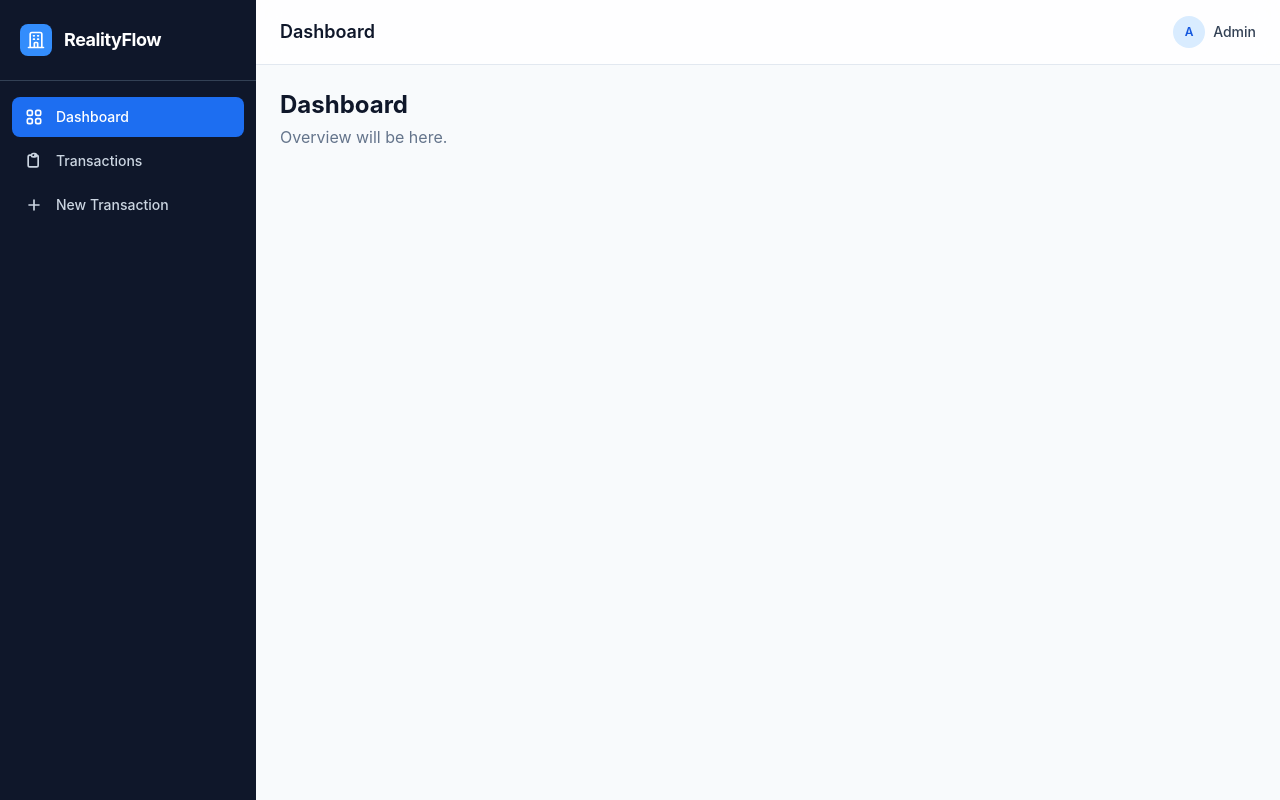
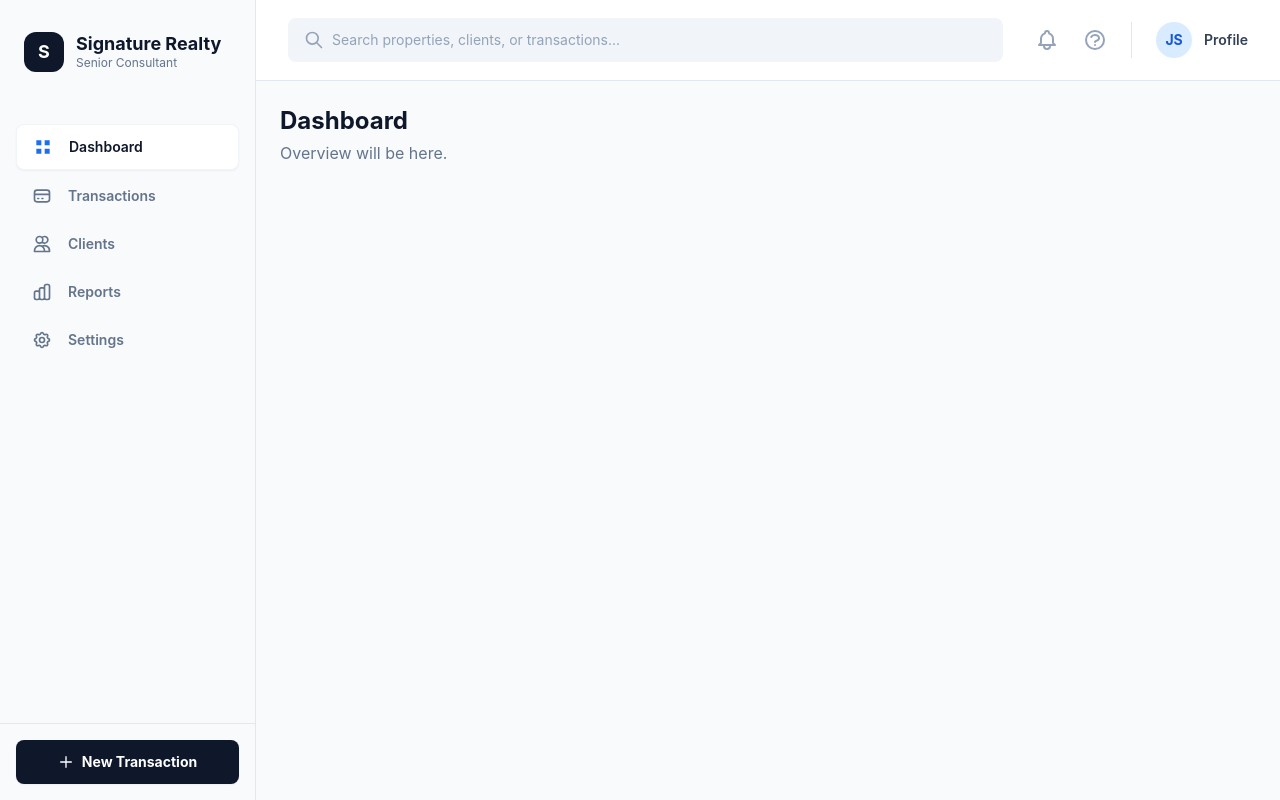
Before and after one commit to bgungor1/RealityFlow, a Nuxt app in the folder apps/frontend/: page / in a window 1280 px wide. Built offline with nearby package versions, Linux system fonts and the light colour scheme.

Commit message:
feat(frontend): enhance global navigation and layout configuration - Update AppSidebar with new styling, menu items, and 'New Transaction' button - Import AppHeader and AppSidebar explicitly in default layout - Set custom devServer port to 3001 in nuxt config

```diff
--- a/apps/frontend/components/layout/AppHeader.vue
+++ b/apps/frontend/components/layout/AppHeader.vue
@@ -1,34 +1,59 @@
 <template>
-  <header class="sticky top-0 z-30 bg-white/80 backdrop-blur-md border-b border-surface-200">
-    <div class="flex items-center justify-between h-16 px-6">
-      <div>
-        <h1 class="text-lg font-semibold text-surface-900">{{ pageTitle }}</h1>
-      </div>
-      <div class="flex items-center gap-4">
-        <div class="flex items-center gap-2 text-sm text-surface-500">
-          <div class="w-8 h-8 bg-primary-100 text-primary-700 rounded-full flex items-center justify-center font-semibold text-xs">
-            A
+  <header class="sticky top-0 z-30 bg-white border-b border-surface-200">
+    <div class="flex items-center justify-between h-16 lg:h-20 px-4 lg:px-8">
+
+      <!-- Mobile Hamburger Button -->
+      <button
+        @click="isSidebarOpen = true"
+        class="lg:hidden p-2 -ml-2 mr-2 text-surface-500 hover:bg-surface-100 rounded-lg transition-colors"
+      >
+        <svg class="w-6 h-6" fill="none" stroke="currentColor" viewBox="0 0 24 24">
+          <path stroke-linecap="round" stroke-linejoin="round" stroke-width="2" d="M4 6h16M4 12h16M4 18h16" />
+        </svg>
+      </button>
+
+      <!-- Search Input -->
+      <div class="flex-1 max-w-4xl w-full">
+        <div class="relative">
+          <div class="absolute inset-y-0 left-0 pl-4 flex items-center pointer-events-none">
+            <svg class="w-5 h-5 text-surface-400" fill="none" stroke="currentColor" viewBox="0 0 24 24">
+              <path stroke-linecap="round" stroke-linejoin="round" stroke-width="2" d="M21 21l-6-6m2-5a7 7 0 11-14 0 7 7 0 0114 0z" />
+            </svg>
           </div>
-          <span class="hidden sm:inline font-medium text-surface-700">Admin</span>
+          <input
+            type="text"
+            placeholder="Search properties, clients, or transactions..."
+            class="w-full pl-11 pr-4 py-3 bg-surface-100 border-transparent rounded-lg text-sm text-surface-900 focus:bg-white focus:border-primary-300 focus:ring-2 focus:ring-primary-100 transition-all placeholder-surface-400"
+          >
         </div>
       </div>
+
+      <!-- Right Actions -->
+      <div class="flex items-center gap-4 lg:gap-6 ml-4 lg:ml-8">
+        <button class="text-surface-400 hover:text-surface-700 transition-colors relative">
+          <svg class="w-6 h-6" fill="none" stroke="currentColor" viewBox="0 0 24 24">
+            <path stroke-linecap="round" stroke-linejoin="round" stroke-width="2" d="M15 17h5l-1.405-1.405A2.032 2.032 0 0118 14.158V11a6.002 6.002 0 00-4-5.659V5a2 2 0 10-4 0v.341C7.67 6.165 6 8.388 6 11v3.159c0 .538-.214 1.055-.595 1.436L4 17h5m6 0v1a3 3 0 11-6 0v-1m6 0H9" />
+          </svg>
+        </button>
+
+        <button class="text-surface-400 hover:text-surface-700 transition-colors">
+          <svg class="w-6 h-6" fill="none" stroke="currentColor" viewBox="0 0 24 24">
+            <path stroke-linecap="round" stroke-linejoin="round" stroke-width="2" d="M8.228 9c.549-1.165 2.03-2 3.772-2 2.21 0 4 1.343 4 3 0 1.4-1.278 2.575-3.006 2.907-.542.104-.994.54-.994 1.093m0 3h.01M21 12a9 9 0 11-18 0 9 9 0 0118 0z" />
+          </svg>
+        </button>
+
+        <div class="flex items-center gap-3 pl-6 border-l border-surface-200">
+          <div class="w-9 h-9 bg-primary-100 text-primary-700 rounded-full flex items-center justify-center font-bold text-sm">
+            JS
+          </div>
+          <span class="hidden sm:inline font-semibold text-surface-700 text-sm">Profile</span>
+        </div>
+      </div>
+
     </div>
   </header>
 </template>
 
 <script setup lang="ts">
-const route = useRoute();
-
-const pageTitles: Record<string, string> = {
-  '/': 'Dashboard',
-  '/transactions': 'Transactions',
-  '/transactions/new': 'New Transaction',
-};
-
-const pageTitle = computed(() => {
-  if (route.path.match(/^\/transactions\/[a-f0-9]+$/i)) {
-    return 'Transaction Detail';
-  }
-  return pageTitles[route.path] || 'RealityFlow';
-});
+const isSidebarOpen = useState('sidebarOpen');
 </script>
--- a/apps/frontend/components/layout/AppSidebar.vue
+++ b/apps/frontend/components/layout/AppSidebar.vue
@@ -1,68 +1,75 @@
 <template>
-  <aside class="fixed left-0 top-0 h-full w-64 bg-surface-900 text-white flex flex-col z-40">
-    <div class="px-5 py-6 border-b border-surface-700">
-      <NuxtLink to="/" class="flex items-center gap-3">
-        <div class="w-8 h-8 bg-primary-500 rounded-lg flex items-center justify-center">
-          <svg class="w-5 h-5 text-white" fill="none" stroke="currentColor" viewBox="0 0 24 24">
-            <path stroke-linecap="round" stroke-linejoin="round" stroke-width="2"
-              d="M19 21V5a2 2 0 00-2-2H7a2 2 0 00-2 2v16m14 0h2m-2 0h-5m-9 0H3m2 0h5M9 7h1m-1 4h1m4-4h1m-1 4h1m-5 10v-5a1 1 0 011-1h2a1 1 0 011 1v5m-4 0h4" />
-          </svg>
+  <aside
+    class="fixed left-0 top-0 h-full w-64 bg-surface-50 border-r border-surface-200 flex flex-col z-40 transition-transform duration-300"
+    :class="isSidebarOpen ? 'translate-x-0' : '-translate-x-full lg:translate-x-0'"
+  >
+    <div class="px-6 py-8">
+      <div class="flex items-center gap-3 mb-1">
+        <div class="w-10 h-10 bg-surface-900 rounded-xl flex items-center justify-center text-white font-bold text-lg">
+          S
         </div>
-        <span class="text-lg font-bold tracking-tight">RealityFlow</span>
-      </NuxtLink>
+        <div>
+          <h1 class="text-lg font-bold text-surface-900 leading-tight">Signature Realty</h1>
+          <p class="text-xs text-surface-500">Senior Consultant</p>
+        </div>
+      </div>
     </div>
 
-    <nav class="flex-1 px-3 py-4 space-y-1">
+    <nav class="flex-1 px-4 py-4 space-y-1">
       <NuxtLink
         v-for="item in menuItems"
         :key="item.path"
         :to="item.path"
-        class="flex items-center gap-3 px-3 py-2.5 rounded-lg text-sm font-medium transition-colors duration-200"
+        class="flex items-center gap-4 px-4 py-3 rounded-lg text-sm font-semibold transition-colors duration-200"
         :class="isActive(item.path)
-          ? 'bg-primary-600 text-white'
-          : 'text-surface-300 hover:bg-surface-800 hover:text-white'"
+          ? 'bg-white text-surface-900 shadow-sm border border-surface-100'
+          : 'text-surface-500 hover:bg-surface-100 hover:text-surface-900'"
       >
-        <component :is="item.icon" class="w-5 h-5 flex-shrink-0" />
+        <template v-if="item.iconId === 'dashboard'">
+          <svg class="w-5 h-5 flex-shrink-0" :class="isActive(item.path) ? 'text-primary-600' : ''" fill="currentColor" viewBox="0 0 24 24"><path d="M4 4h6v6H4zm10 0h6v6h-6zM4 14h6v6H4zm10 0h6v6h-6z"/></svg>
+        </template>
+        <template v-else-if="item.iconId === 'transactions'">
+          <svg class="w-5 h-5 flex-shrink-0" :class="isActive(item.path) ? 'text-primary-600' : ''" fill="none" stroke="currentColor" viewBox="0 0 24 24"><path stroke-linecap="round" stroke-linejoin="round" stroke-width="2" d="M3 10h18M7 15h1m4 0h1m-7 4h12a3 3 0 003-3V8a3 3 0 00-3-3H6a3 3 0 00-3 3v8a3 3 0 003 3z" /></svg>
+        </template>
+        <template v-else-if="item.iconId === 'clients'">
+          <svg class="w-5 h-5 flex-shrink-0" :class="isActive(item.path) ? 'text-primary-600' : ''" fill="none" stroke="currentColor" viewBox="0 0 24 24"><path stroke-linecap="round" stroke-linejoin="round" stroke-width="2" d="M12 4.354a4 4 0 110 5.292M15 21H3v-1a6 6 0 0112 0v1zm0 0h6v-1a6 6 0 00-9-5.197M13 7a4 4 0 11-8 0 4 4 0 018 0z" /></svg>
+        </template>
+        <template v-else-if="item.iconId === 'reports'">
+          <svg class="w-5 h-5 flex-shrink-0" :class="isActive(item.path) ? 'text-primary-600' : ''" fill="none" stroke="currentColor" viewBox="0 0 24 24"><path stroke-linecap="round" stroke-linejoin="round" stroke-width="2" d="M9 19v-6a2 2 0 00-2-2H5a2 2 0 00-2 2v6a2 2 0 002 2h2a2 2 0 002-2zm0 0V9a2 2 0 012-2h2a2 2 0 012 2v10m-6 0a2 2 0 002 2h2a2 2 0 002-2m0 0V5a2 2 0 012-2h2a2 2 0 012 2v14a2 2 0 01-2 2h-2a2 2 0 01-2-2z" /></svg>
+        </template>
+        <template v-else-if="item.iconId === 'settings'">
+          <svg class="w-5 h-5 flex-shrink-0" :class="isActive(item.path) ? 'text-primary-600' : ''" fill="none" stroke="currentColor" viewBox="0 0 24 24"><path stroke-linecap="round" stroke-linejoin="round" stroke-width="2" d="M10.325 4.317c.426-1.756 2.924-1.756 3.35 0a1.724 1.724 0 002.573 1.066c1.543-.94 3.31.826 2.37 2.37a1.724 1.724 0 001.065 2.572c1.756.426 1.756 2.924 0 3.35a1.724 1.724 0 00-1.066 2.573c.94 1.543-.826 3.31-2.37 2.37a1.724 1.724 0 00-2.572 1.065c-.426 1.756-2.924 1.756-3.35 0a1.724 1.724 0 00-2.573-1.066c-1.543.94-3.31-.826-2.37-2.37a1.724 1.724 0 00-1.065-2.572c-1.756-.426-1.756-2.924 0-3.35a1.724 1.724 0 001.066-2.573c-.94-1.543.826-3.31 2.37-2.37.996.608 2.296.07 2.572-1.065z" /><path stroke-linecap="round" stroke-linejoin="round" stroke-width="2" d="M15 12a3 3 0 11-6 0 3 3 0 016 0z" /></svg>
+        </template>
         {{ item.label }}
       </NuxtLink>
     </nav>
+
+    <!-- New Transaction Button -->
+    <div class="p-4 border-t border-surface-200">
+      <NuxtLink
+        to="/transactions/new"
+        class="w-full flex items-center justify-center gap-2 px-4 py-3 bg-surface-900 text-white text-sm font-bold rounded-lg shadow-sm hover:bg-surface-800 transition-colors"
+      >
+        <svg class="w-4 h-4" fill="none" stroke="currentColor" viewBox="0 0 24 24">
+          <path stroke-linecap="round" stroke-linejoin="round" stroke-width="2" d="M12 4v16m8-8H4" />
+        </svg>
+        New Transaction
+      </NuxtLink>
+    </div>
   </aside>
 </template>
 
 <script setup lang="ts">
 const route = useRoute();
 
+const isSidebarOpen = useState('sidebarOpen');
+
 const menuItems = [
-  {
-    path: '/',
-    label: 'Dashboard',
-    icon: defineComponent({
-      template: `<svg fill="none" stroke="currentColor" viewBox="0 0 24 24">
-        <path stroke-linecap="round" stroke-linejoin="round" stroke-width="2"
-          d="M4 6a2 2 0 012-2h2a2 2 0 012 2v2a2 2 0 01-2 2H6a2 2 0 01-2-2V6zm10 0a2 2 0 012-2h2a2 2 0 012 2v2a2 2 0 01-2 2h-2a2 2 0 01-2-2V6zM4 16a2 2 0 012-2h2a2 2 0 012 2v2a2 2 0 01-2 2H6a2 2 0 01-2-2v-2zm10 0a2 2 0 012-2h2a2 2 0 012 2v2a2 2 0 01-2 2h-2a2 2 0 01-2-2v-2z" />
-      </svg>`,
-    }),
-  },
-  {
-    path: '/transactions',
-    label: 'Transactions',
-    icon: defineComponent({
-      template: `<svg fill="none" stroke="currentColor" viewBox="0 0 24 24">
-        <path stroke-linecap="round" stroke-linejoin="round" stroke-width="2"
-          d="M9 5H7a2 2 0 00-2 2v10a2 2 0 002 2h8a2 2 0 002-2V7a2 2 0 00-2-2h-2M9 5a2 2 0 002 2h2a2 2 0 002-2M9 5a2 2 0 012-2h2a2 2 0 012 2" />
-      </svg>`,
-    }),
-  },
-  {
-    path: '/transactions/new',
-    label: 'New Transaction',
-    icon: defineComponent({
-      template: `<svg fill="none" stroke="currentColor" viewBox="0 0 24 24">
-        <path stroke-linecap="round" stroke-linejoin="round" stroke-width="2"
-          d="M12 6v6m0 0v6m0-6h6m-6 0H6" />
-      </svg>`,
-    }),
-  },
+  { path: '/', label: 'Dashboard', iconId: 'dashboard' },
+  { path: '/transactions', label: 'Transactions', iconId: 'transactions' },
+  { path: '/clients', label: 'Clients', iconId: 'clients' },
+  { path: '/reports', label: 'Reports', iconId: 'reports' },
+  { path: '/settings', label: 'Settings', iconId: 'settings' },
 ];
 
 function isActive(path: string) {
--- a/apps/frontend/layouts/default.vue
+++ b/apps/frontend/layouts/default.vue
@@ -1,11 +1,31 @@
 <template>
   <div class="min-h-screen bg-surface-50">
+    <div
+      v-if="isSidebarOpen"
+      @click="isSidebarOpen = false"
+      class="fixed inset-0 bg-surface-900/50 backdrop-blur-sm z-30 lg:hidden transition-opacity"
+      aria-hidden="true"
+    ></div>
+
     <AppSidebar />
-    <div class="ml-64">
+
+    <div class="lg:ml-64 transition-all duration-300">
       <AppHeader />
-      <main class="p-6">
+      <main class="p-4 lg:p-6">
         <slot />
       </main>
     </div>
   </div>
 </template>
+
+<script setup lang="ts">
+import AppSidebar from '~/components/layout/AppSidebar.vue';
+import AppHeader from '~/components/layout/AppHeader.vue';
+
+const isSidebarOpen = useState('sidebarOpen', () => false);
+
+const route = useRoute();
+watch(() => route.path, () => {
+  isSidebarOpen.value = false;
+});
+</script>
--- a/apps/frontend/nuxt.config.ts
+++ b/apps/frontend/nuxt.config.ts
@@ -14,4 +14,8 @@ export default defineNuxtConfig({
       apiBase: process.env.NUXT_PUBLIC_API_BASE || 'http://localhost:3000',
     },
   },
+
+  devServer: {
+    port: 3001
+  }
 })
```
